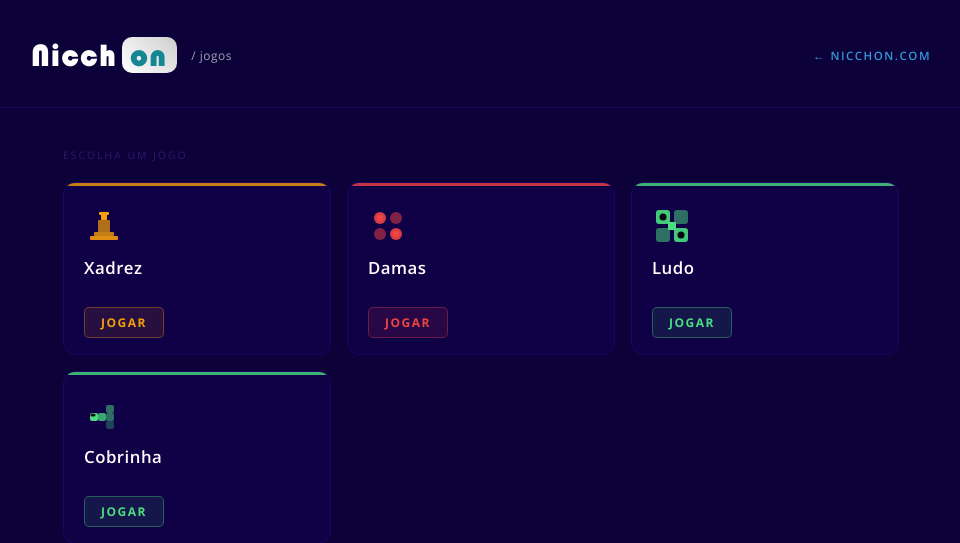
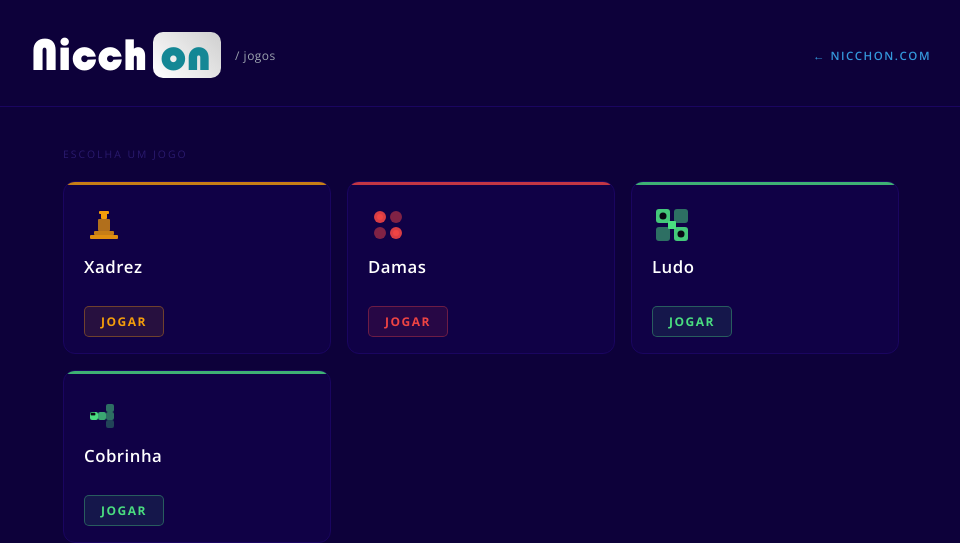
Before and after one commit to nicchonsanchez/jogos, a PHP site: the page made by index.php in a window 1280 px wide. Shown: the top 543 px of the page, without its empty margins (159-1119 px from the left). Run offline with PHP 8.4, Linux system fonts and the light colour scheme.

Commit message:
style: corrigir fonte Bauhaus 93 e tamanho do título (46px)
- @font-face movido para shared/bauhaus.css (caminho relativo correto)
- h1 com 46px igual ao portfólio
- bg-titulo com display:inline-block para garantir fundo branco

Co-Authored-By: Claude Sonnet 4.6 <noreply@anthropic.com>

```diff
--- a/index.php
+++ b/index.php
@@ -82,15 +82,8 @@ function esc(string $s): string {
   <link rel="preconnect" href="https://fonts.googleapis.com">
   <link rel="preconnect" href="https://fonts.gstatic.com" crossorigin>
   <link href="https://fonts.googleapis.com/css2?family=Open+Sans:wght@300..700&display=swap" rel="stylesheet">
+  <link rel="stylesheet" href="shared/bauhaus.css">
   <style>
-    @font-face {
-      font-family: 'Bauhaus 93';
-      src: url('shared/fonts/bauhaus-93/bauhaus-93.woff2') format('woff2'),
-           url('shared/fonts/bauhaus-93/bauhaus-93.woff') format('woff');
-      font-weight: normal;
-      font-style: normal;
-      font-display: swap;
-    }
     :root {
       --verde:   rgb(13, 226, 138);
       --azul-bg: #0d013a;
@@ -138,20 +131,23 @@ function esc(string $s): string {
       gap: 14px;
     }
     h1 {
-      font-size: 2rem;
-      color: #fff;
-      font-family: 'Bauhaus 93', 'Open Sans', sans-serif;
+      font-size: 46px;
+      color: white;
+      font-family: 'Bauhaus 93', sans-serif;
       font-weight: normal;
       cursor: default;
-      letter-spacing: 1px;
+      line-height: 1;
     }
     h1 .bg-titulo {
+      display: inline-block;
       padding: 0 10px 0 8px;
       margin-left: 5px;
       background: linear-gradient(45deg, white, #cfcfcf);
       border-radius: 10px;
+      color: transparent;
     }
     h1 .bg-titulo .degrade-on {
+      display: inline-block;
       background: var(--verde);
       background-clip: text;
       -webkit-background-clip: text;
--- /dev/null
+++ b/shared/bauhaus.css
@@ -0,0 +1,8 @@
+@font-face {
+  font-family: 'Bauhaus 93';
+  src: url('fonts/bauhaus-93/bauhaus-93.woff2') format('woff2'),
+       url('fonts/bauhaus-93/bauhaus-93.woff') format('woff');
+  font-weight: normal;
+  font-style: normal;
+  font-display: swap;
+}
```
